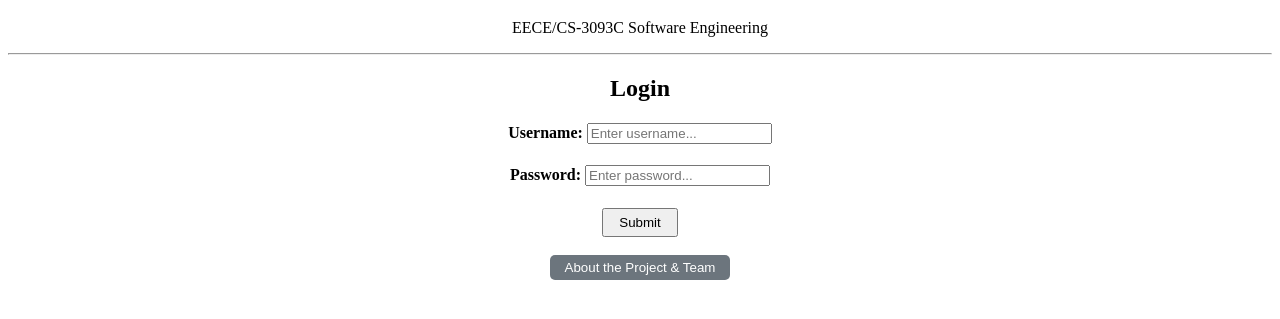
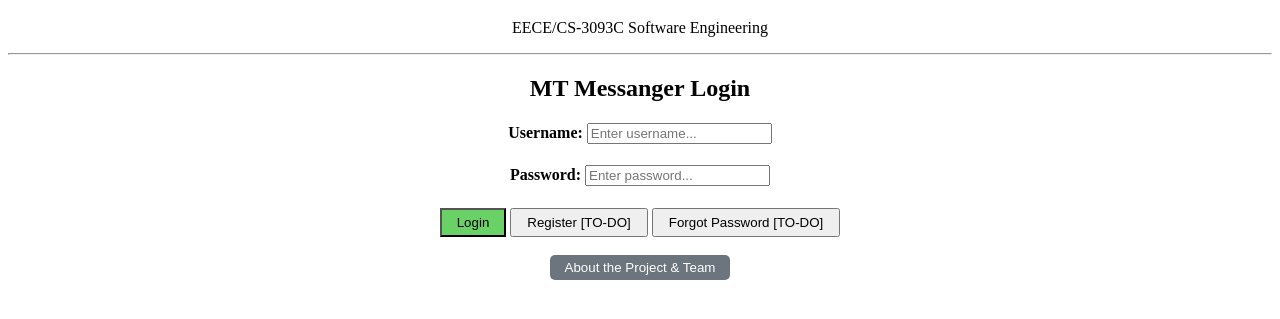
Before and after one commit to uc-se-sm26-team10/uc-se-sm26-team10.github.io, a website: page src/ui/index.html in a window 1280 px wide. Shown: the part 61-380 px from the top of the page. Drawn offline with nearby package versions, Linux system fonts and the light colour scheme; no server answers.

Commit message:
full f1.4 and f1.6 implementation

```diff
--- a/src/ui/index.html
+++ b/src/ui/index.html
@@ -18,14 +18,16 @@
 
   <main>
     <div id="login-section" style="text-align: center; margin-top: 20px;">
-      <h2>Login</h2>
+      <h2>MT Messanger Login</h2>
       <h4>Username:
         <input type="text" id="username" placeholder="Enter username..." pattern="\w{3,20}" required title="Username must be between 3-20 characters.">
       </h4>
       <h4>Password:
         <input type="password" id="password" placeholder="Enter password...">
       </h4>
-      <button id="Submit-button" style="padding: 5px 15px;">Submit</button>
+      <button id="Submit-button" style="padding: 5px 15px; background-color: #09b3039b;" ">Login</button>
+      <button id="" style="padding: 5px 15px;">Register [TO-DO]</button>
+      <button id="" style="padding: 5px 15px;">Forgot Password [TO-DO]</button>
       <br><br>
       <button id="about-button" style="padding: 5px 15px; background-color: #6c757d; color: white; border: none; border-radius: 5px; cursor: pointer;">About the Project & Team</button>
     </div>
@@ -72,7 +74,7 @@
           <div id="messages-container" style="height: 350px; overflow-y: auto; background: white; margin-bottom: 10px; padding: 10px; border-radius: 5px; border: 1px solid #ccc;"></div>
           <div style="display: flex; gap: 5px;">
             <input type="text" id="chat-input" placeholder="Type your message here..." style="flex-grow: 1; padding: 10px; border-radius: 5px; border: 1px solid #ccc;">
-            <button id="send-button" style="padding: 10px 20px; border-radius: 5px; border: none; background-color: #09ff009b; color: white; cursor: pointer;">Send</button>
+            <button id="send-button" style="padding: 10px 20px; border-radius: 5px; border: none; background-color: #09b3039b; color: white; cursor: pointer;">Send</button>
           </div>
         </div>
 
```
